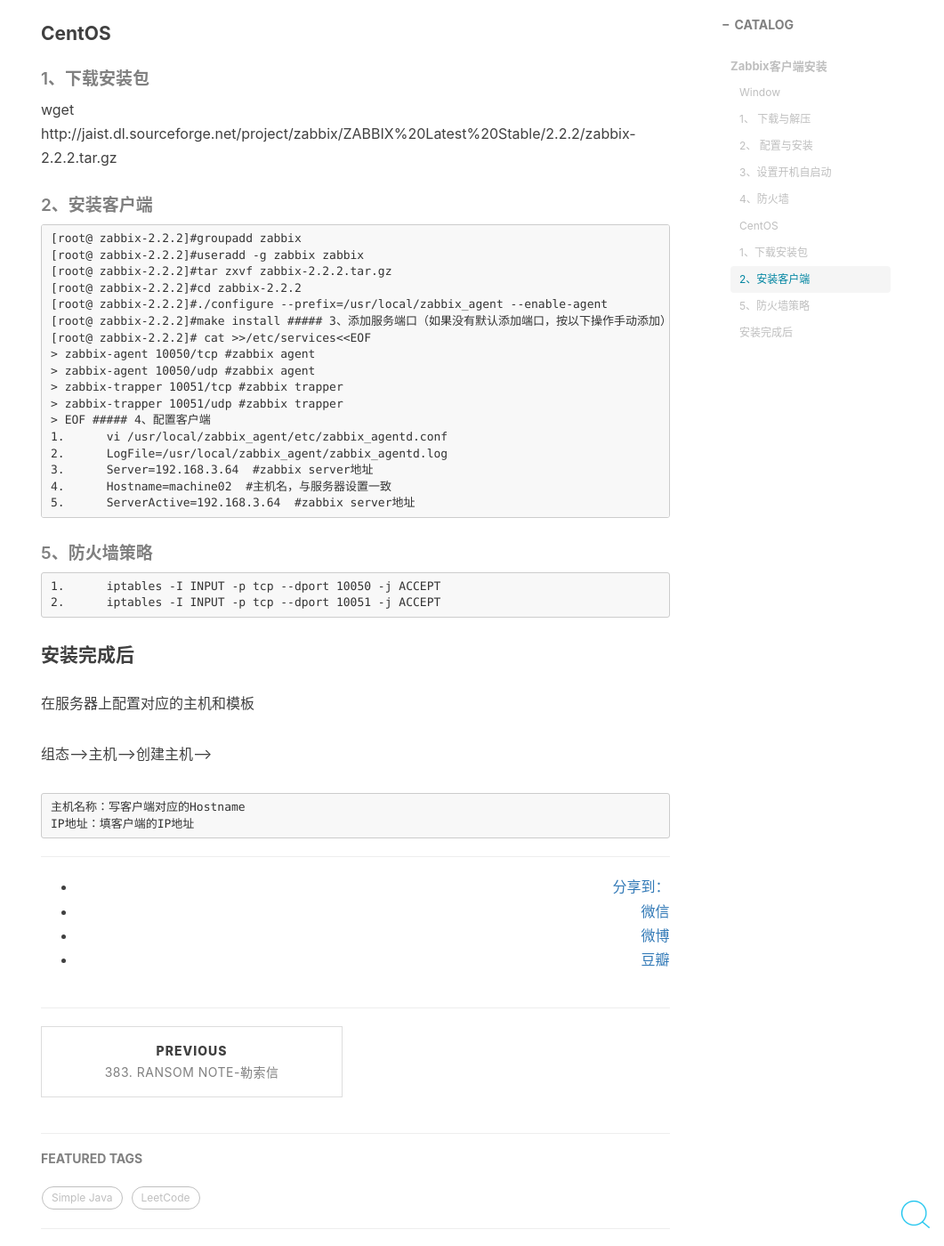
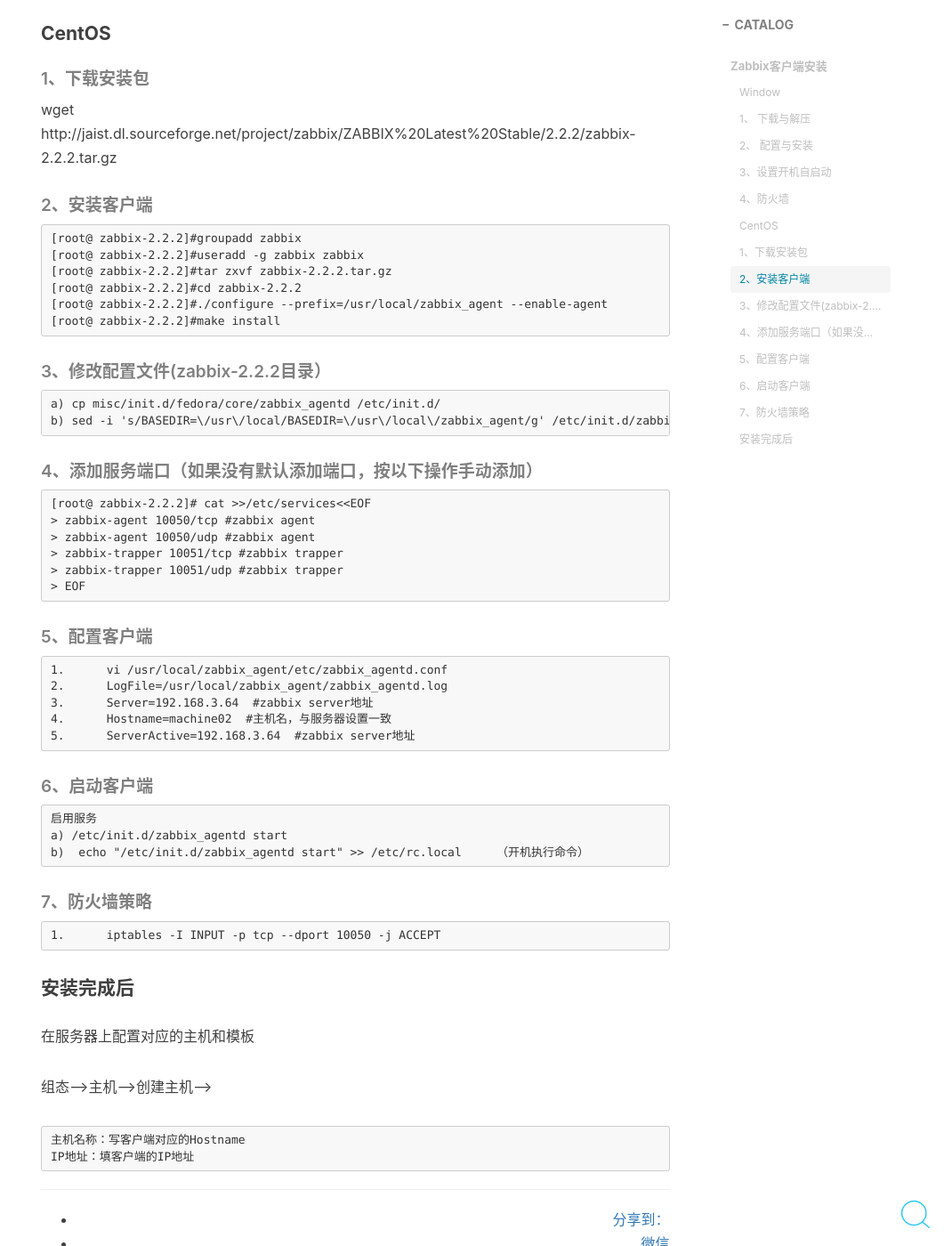
Before and after one commit to Zering/Zering.github.io, a Jekyll site: the page built from _posts/2016-09-19-Zabbix-Client.md, in a window 1280 px wide and 1400 px high, scrolled down 1363 px. Shown: the whole window at 89% size, without its empty margins (219-1280 px from the left). Built offline with Jekyll 4.4.1, drawn with Linux system fonts in a browser that asks for light colours; nearby versions of some CDN libraries; comment, search, counter and statistics services are not loaded; some of the changed text lies outside the part shown.

Commit message:
post modify zabbix client

```diff
--- a/_posts/2016-09-19-Zabbix-Client.md
+++ b/_posts/2016-09-19-Zabbix-Client.md
@@ -15,11 +15,13 @@
 #### Window
 
 ##### 1、  下载与解压
+
 地址: [http://www.zabbix.com/downloads/2.2.0/zabbix_agents_2.2.0.win.zip](http://www.zabbix.com/downloads/2.2.0/zabbix_agents_2.2.0.win.zip)
 
 解压zabbix_agents_2.2.0.win.zip
 
 conf目录存放是agent配置文件 bin文件存放windows下32位和64位安装程序
+
 ##### 2、  配置与安装
 
 	1. 配置zabbix agent相关配置。
@@ -38,40 +40,58 @@
 		E:\zabbix\bin\win32\zabbix_agentd.exe -c E:\zabbix\conf\zabbix_agentd.win.conf –s
 
 ###### 3、设置开机自启动
+
 运行services.msc,进入服务列表，设置Zabbix Agent服务为开机自启动
 
 ###### 4、防火墙
-打开10050端口
+
+打开10050端口，添加入站规则
 
 #### CentOS
+
 ##### 1、下载安装包
 
 wget http://jaist.dl.sourceforge.net/project/zabbix/ZABBIX%20Latest%20Stable/2.2.2/zabbix-2.2.2.tar.gz
 
 ##### 2、安装客户端
+
 	[root@ zabbix-2.2.2]#groupadd zabbix
 	[root@ zabbix-2.2.2]#useradd -g zabbix zabbix
 	[root@ zabbix-2.2.2]#tar zxvf zabbix-2.2.2.tar.gz
 	[root@ zabbix-2.2.2]#cd zabbix-2.2.2
 	[root@ zabbix-2.2.2]#./configure --prefix=/usr/local/zabbix_agent --enable-agent
 	[root@ zabbix-2.2.2]#make install
-##### 3、添加服务端口（如果没有默认添加端口，按以下操作手动添加）
+
+##### 3、修改配置文件(zabbix-2.2.2目录）
+
+	a) cp misc/init.d/fedora/core/zabbix_agentd /etc/init.d/
+	b) sed -i 's/BASEDIR=\/usr\/local/BASEDIR=\/usr\/local\/zabbix_agent/g' /etc/init.d/zabbix_agentd
+
+##### 4、添加服务端口（如果没有默认添加端口，按以下操作手动添加）
+
 	[root@ zabbix-2.2.2]# cat >>/etc/services<<EOF
 	> zabbix-agent 10050/tcp #zabbix agent
 	> zabbix-agent 10050/udp #zabbix agent
 	> zabbix-trapper 10051/tcp #zabbix trapper
 	> zabbix-trapper 10051/udp #zabbix trapper
 	> EOF
-##### 4、配置客户端
+
+##### 5、配置客户端
+
 	1.	vi /usr/local/zabbix_agent/etc/zabbix_agentd.conf
 	2.	LogFile=/usr/local/zabbix_agent/zabbix_agentd.log
 	3.	Server=192.168.3.64  #zabbix server地址
 	4.	Hostname=machine02  #主机名，与服务器设置一致
 	5.	ServerActive=192.168.3.64  #zabbix server地址
 
-##### 5、防火墙策略
+##### 6、启动客户端
+	启用服务
+	a) /etc/init.d/zabbix_agentd start
+	b)  echo "/etc/init.d/zabbix_agentd start" >> /etc/rc.local	（开机执行命令）
+
+##### 7、防火墙策略
 	1.	iptables -I INPUT -p tcp --dport 10050 -j ACCEPT
-	2.	iptables -I INPUT -p tcp --dport 10051 -j ACCEPT
+
 
 #### 安装完成后
 在服务器上配置对应的主机和模板
```
